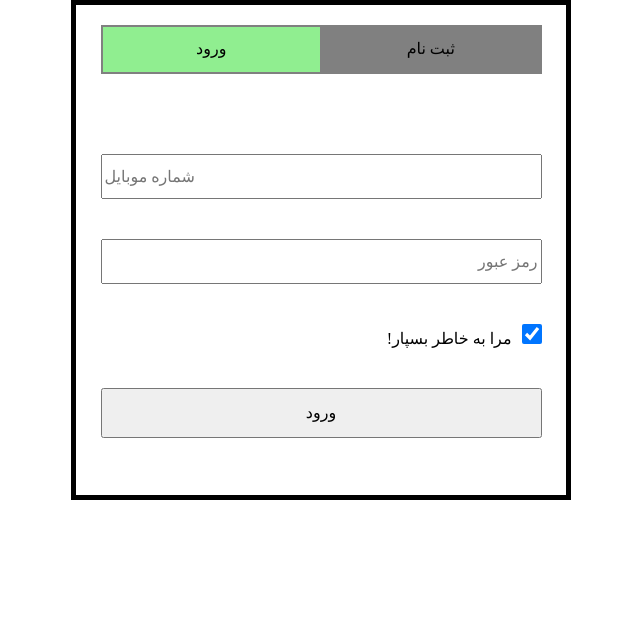
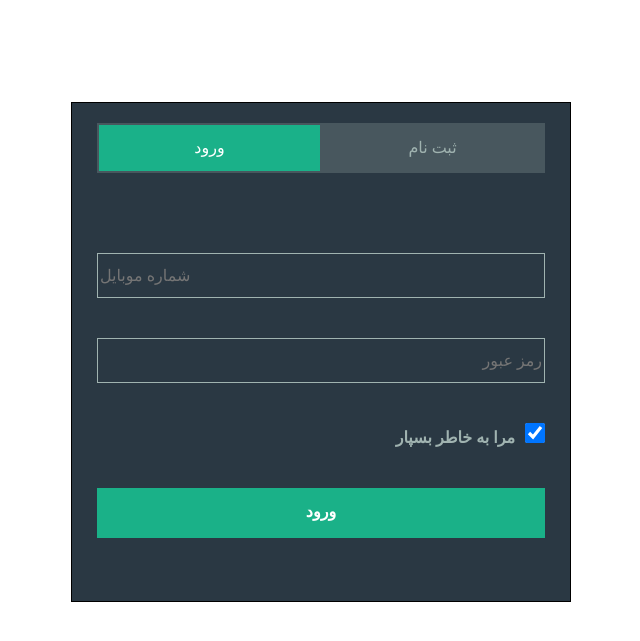
Before and after one commit to Ftm-Zaka02/Messenger-Project, a PHP site: page / in a window 1280 px wide. Shown: the top 641 px of the page, without its empty margins (319-959 px from the left). Run offline with PHP 8.4, Linux system fonts and the light colour scheme.

Commit message:
style login form

```diff
--- a/app.js
+++ b/app.js
@@ -11,3 +11,8 @@ logintab.addEventListener("mouseover",function(e){
     signuptab.classList.remove("tab-active")
     logintab.classList.add("tab-active")
 })
+signuptab.addEventListener("mouseleave",function(e){
+    e.preventDefault();
+    signuptab.classList.remove("tab-active")
+    logintab.classList.add("tab-active")
+})
--- a/index.html
+++ b/index.html
@@ -22,7 +22,7 @@
 
         <div class="input"><input type="password" placeholder="رمز عبور" /></div>
 
-        <div class="input "><input class="checkbox" type="checkbox" checked value="" />مرا به خاطر بسپار!</div>
+        <div class="input "><input class="checkbox" type="checkbox" checked/><span style="color: #a0b3b0;font-weight: bold;">مرا به خاطر بسپار</span></div>
 
         <div>
           <button class="login-btn">ورود</button>
--- a/style.css
+++ b/style.css
@@ -5,45 +5,59 @@
 }
 body {
   direction: rtl;
+  /* background:linear-gradient(90deg,#d3f5cf, #a8dbfa,#635ee2); */
 }
 .fieldset {
-  border: 5px solid black;
+  border: 1px solid black;
   width: 500px;
   height: 500px;
   margin-left: auto;
   margin-right: auto;
+  margin-top: 8%;
+  background:rgba(19,35,47,.9)
 }
 .tab-group {
   width: 90%;
   height: 10%;
   margin: 20px auto 80px;
   padding: 0px;
-  background-color: gray;
+  background:rgba(160,179,176,.25);
+  color:#a0b3b0;
   border: 0px;
 }
 .tab {
   width: 45%;
   text-align: center;
 }
-.tab-active{
-  background-color: lightgreen;
+.tab-active {
+  background:rgb(26,177,137);
+  color: #ffffff;
 }
-.input{
+.input {
   width: 90%;
   margin: 0px auto 40px;
 }
-input{
+input {
   width: 100%;
   height: 45px;
+  background:none;
+  border:1px solid #a0b3b0;
+  color:rgba(255, 255, 255,.5)
+
 }
-.checkbox{
+.checkbox {
   width: 20px;
   height: 20px;
   margin-left: 10px;
+  color: white;
 }
-.login-btn{
+.login-btn {
   display: block;
   width: 90%;
   height: 50px;
   margin: 30px auto;
+  background:#1ab188;
+  color: white;
+  border: 0;
+  font-weight: bold;
 }
```
